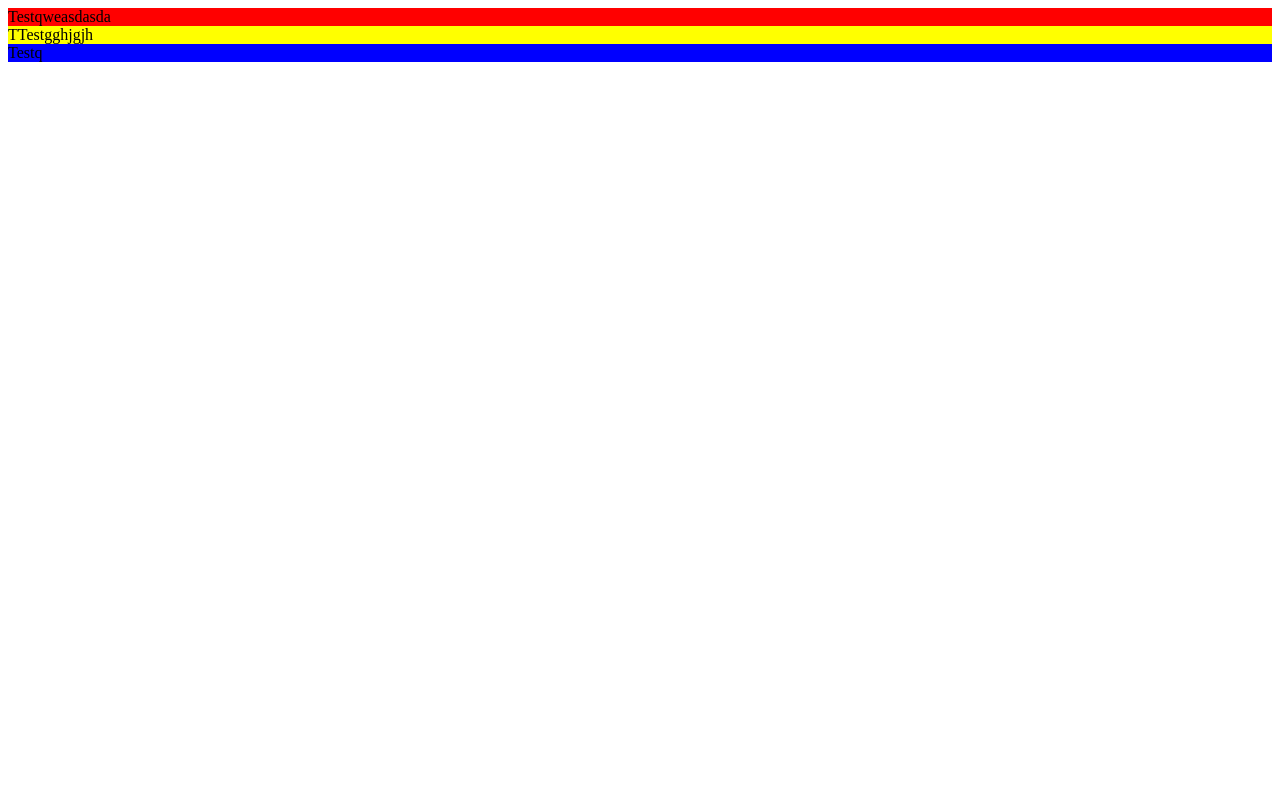
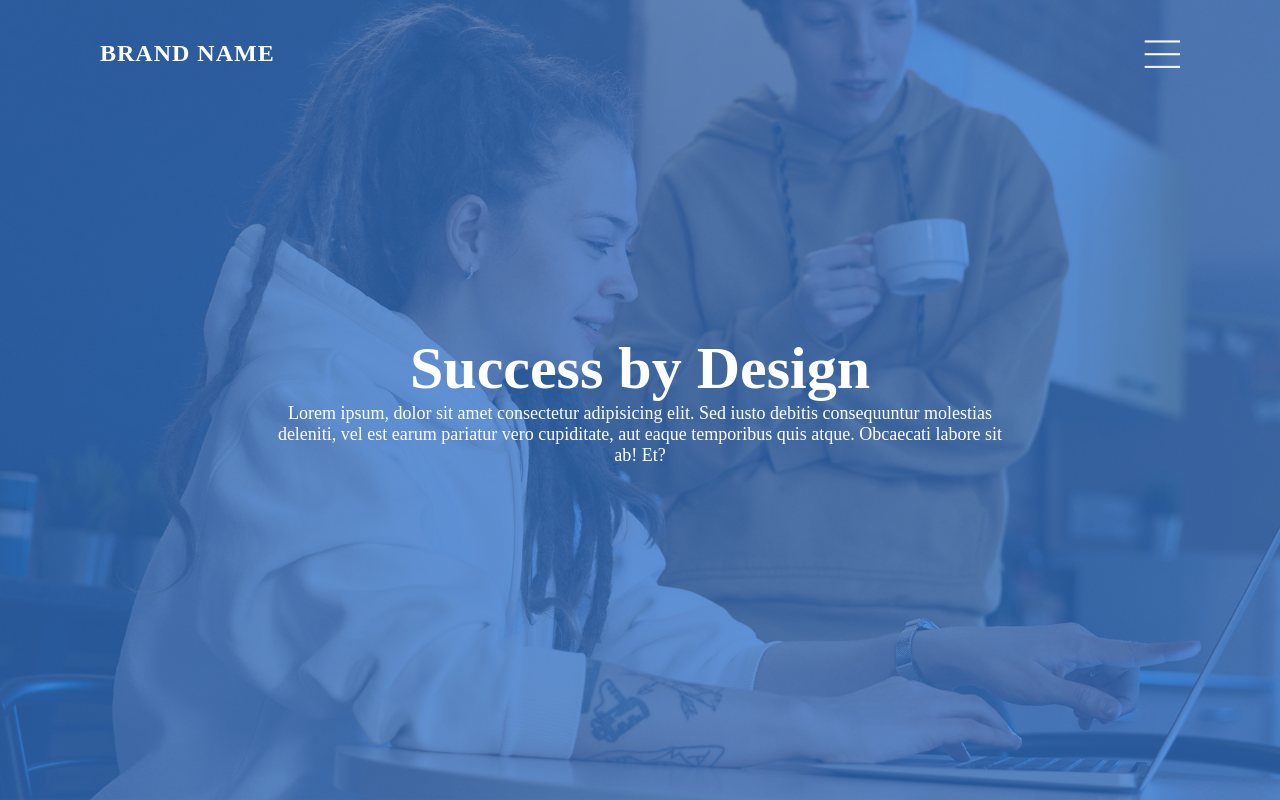
Before and after one commit to DPSumner/SuccessByDesign, a website: page src/index.html in a window 1280 px wide. Drawn offline with Linux system fonts and the light colour scheme.

Commit message:
Add header and banner. Also add an image folder

```diff
--- a/src/index.html
+++ b/src/index.html
@@ -3,21 +3,29 @@
 <head>
     <meta charset="UTF-8">
     <meta name="viewport" content="width=device-width, initial-scale=1.0">
-    <title>Document</title>
+    <title>SuccessByDesign</title>
     <link rel="stylesheet" href="styles.css">
 </head>
 <body>
-    <div class="one">
-        Testqweasdasda
+    <!-- Banner -->
+    <div class="banner">
+        <header>
+            <a href="#" class="logo" >Brand Name</a>
+            <div class="toggle" ></div>
+        </header>
+        <img src="images/bg.jpg" alt="">
+        <div class="content">
+            <h2>Success by Design</h2>
+            <p>Lorem ipsum, dolor sit amet consectetur adipisicing elit. Sed iusto debitis consequuntur molestias deleniti, vel est earum pariatur vero cupiditate, aut eaque temporibus quis atque. Obcaecati labore sit ab! Et?</p>
+        </div>
+
     </div>
 
-    <div class="two">
-        TTestgghjgjh
-    </div>
+    <!-- About -->
 
-    <div class="three">
-        Testq
-    </div>
+    <!-- Services -->
+
+    <!-- Technology -->
 
 
 </body>
--- a/src/styles.css
+++ b/src/styles.css
@@ -1 +1 @@
-.one{background-color:red}.two{background-color:#ff0}.four{color:red}.three{background-color:#00f}
+*{margin:0;padding:0;-webkit-box-sizing:border-box;box-sizing:border-box;font-family:Poppins,serif}.banner{position:relative;width:100%;height:100vh;background-color:#3475ca;display:-webkit-box;display:-ms-flexbox;display:flex;-webkit-box-pack:center;-ms-flex-pack:center;justify-content:center;-webkit-box-align:center;-ms-flex-align:center;align-items:center}.banner img{position:absolute;top:0;left:0;width:100%;height:100%;-o-object-fit:cover;object-fit:cover;opacity:.25}.banner .content{position:relative;max-width:750px;text-align:center}.banner .content h2{color:#fff;font-size:60px}.banner .content p{font-size:18px;color:#fff}.banner header{position:absolute;top:0;left:0;width:100%;padding:40px 100px;display:-webkit-box;display:-ms-flexbox;display:flex;-webkit-box-pack:justify;-ms-flex-pack:justify;justify-content:space-between;z-index:1000}.banner header .logo{color:#fff;text-decoration:none;font-size:24px;text-transform:uppercase;font-weight:700;letter-spacing:1px}.banner header .toggle{position:relative;width:36px;height:28px;background:url(images/toggle.png);background-size:cover;cursor:pointer}.one{background-color:red}.two{background-color:#ff0}.four{color:red}.three{background-color:#00f}
```
Also changed, not shown: src/images/bg.jpg (added), src/images/bg2.jpg (added), src/images/brand1.png (added), src/images/brand2.png (added), src/images/brand3.png (added), src/images/brand4.png (added), src/images/facebook.png (added), src/images/icon1.png (added), src/images/icon2.png (added), src/images/icon3.png (added), src/images/linkedin.png (added), src/images/red.jpg (added), src/images/tech.png (added), src/images/toggle.png (added), 2 more files.
